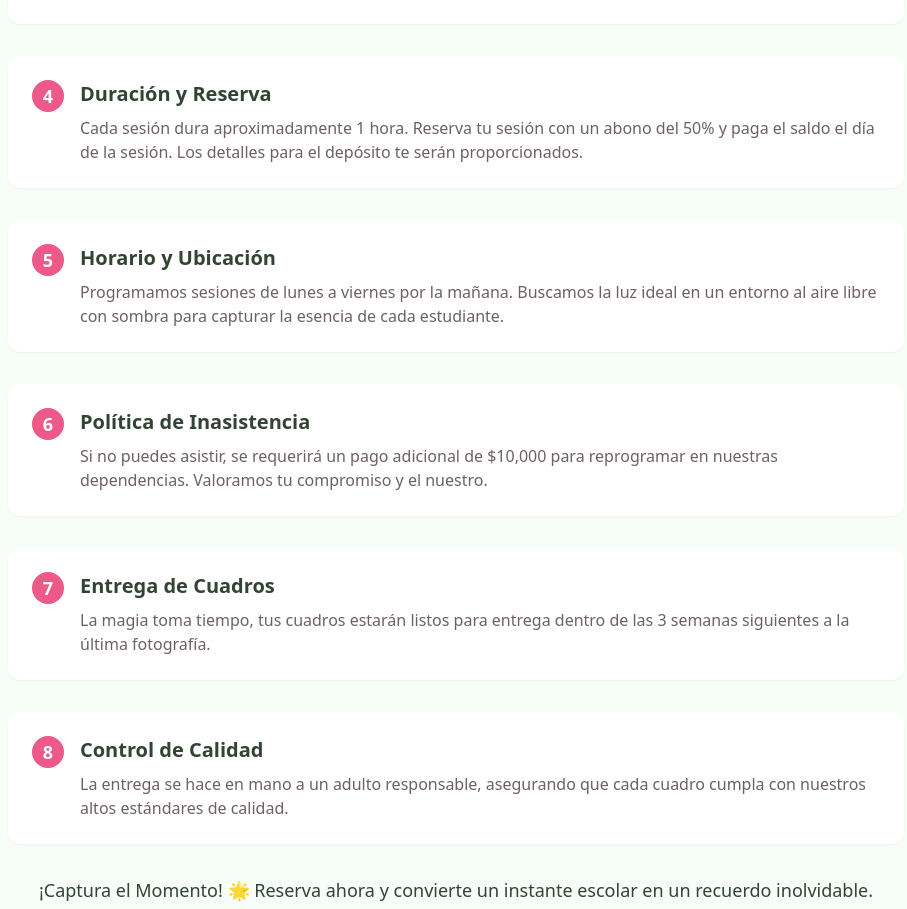
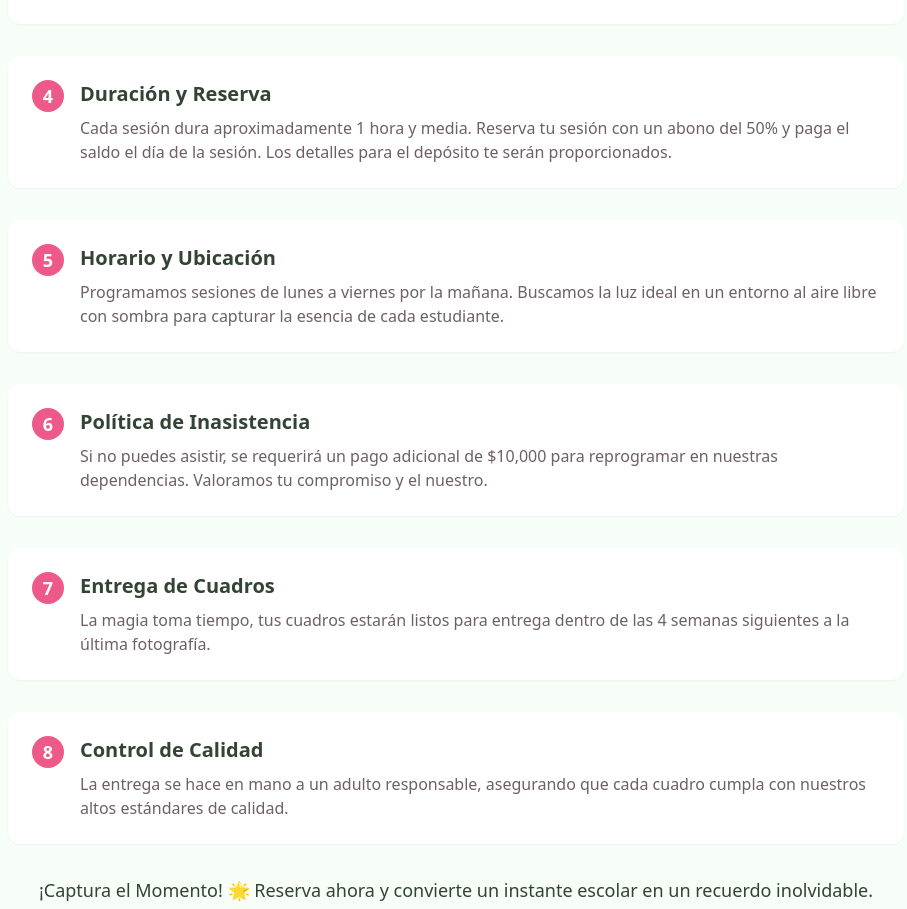
Before and after one commit to fMoyano90/enmarcandoamor, a React (Vite) app: page /graduaciones in a window 1280 px wide. Shown: the part 2085-2994 px from the top of the page, without its empty margins (184-1091 px from the left). Built offline with nearby package versions, Linux system fonts and the light colour scheme.

Commit message:
Change politics text

```diff
--- a/src/pages/GraduacionesPage.tsx
+++ b/src/pages/GraduacionesPage.tsx
@@ -239,7 +239,7 @@ export const GraduacionesPage = () => {
                 },
                 {
                   title: "Duración y Reserva",
-                  description: "Cada sesión dura aproximadamente 1 hora. Reserva tu sesión con un abono del 50% y paga el saldo el día de la sesión. Los detalles para el depósito te serán proporcionados."
+                  description: "Cada sesión dura aproximadamente 1 hora y media. Reserva tu sesión con un abono del 50% y paga el saldo el día de la sesión. Los detalles para el depósito te serán proporcionados."
                 },
                 {
                   title: "Horario y Ubicación",
@@ -251,7 +251,7 @@ export const GraduacionesPage = () => {
                 },
                 {
                   title: "Entrega de Cuadros",
-                  description: "La magia toma tiempo, tus cuadros estarán listos para entrega dentro de las 3 semanas siguientes a la última fotografía."
+                  description: "La magia toma tiempo, tus cuadros estarán listos para entrega dentro de las 4 semanas siguientes a la última fotografía."
                 },
                 {
                   title: "Control de Calidad",
```
